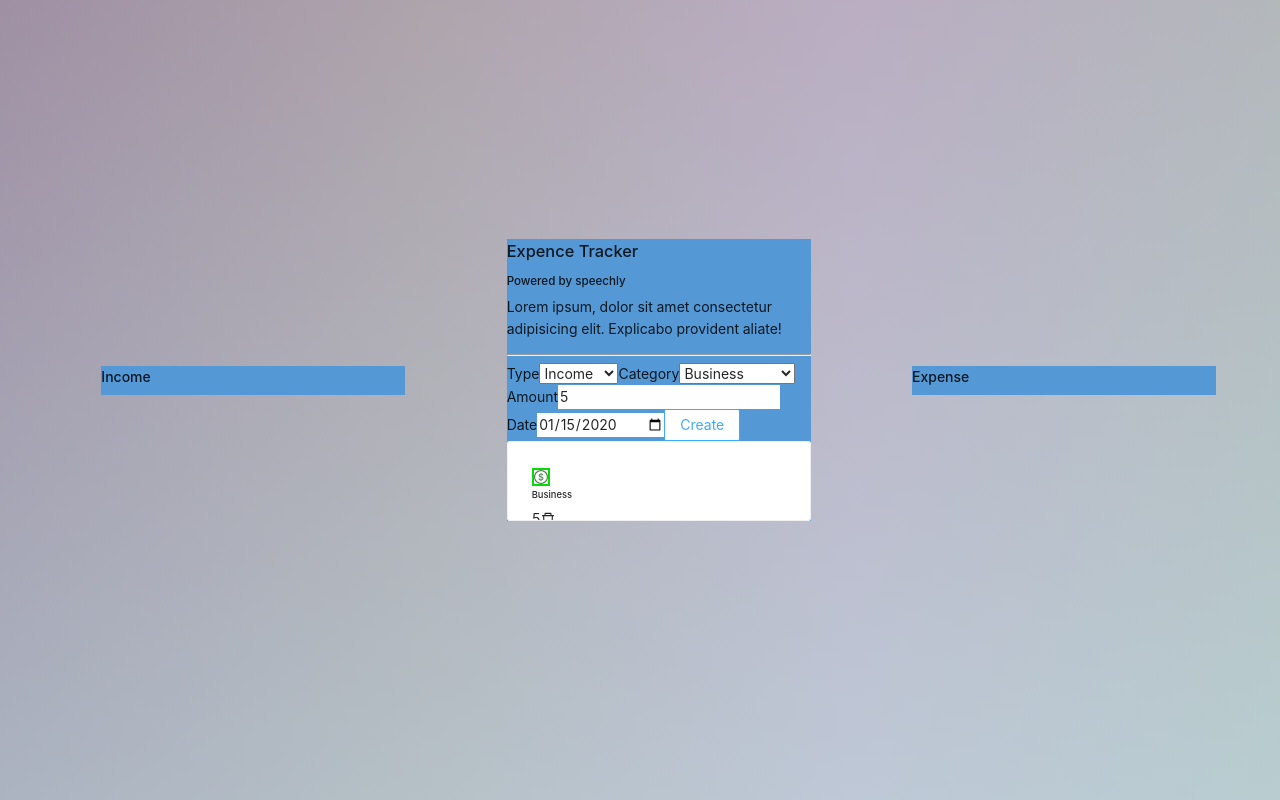
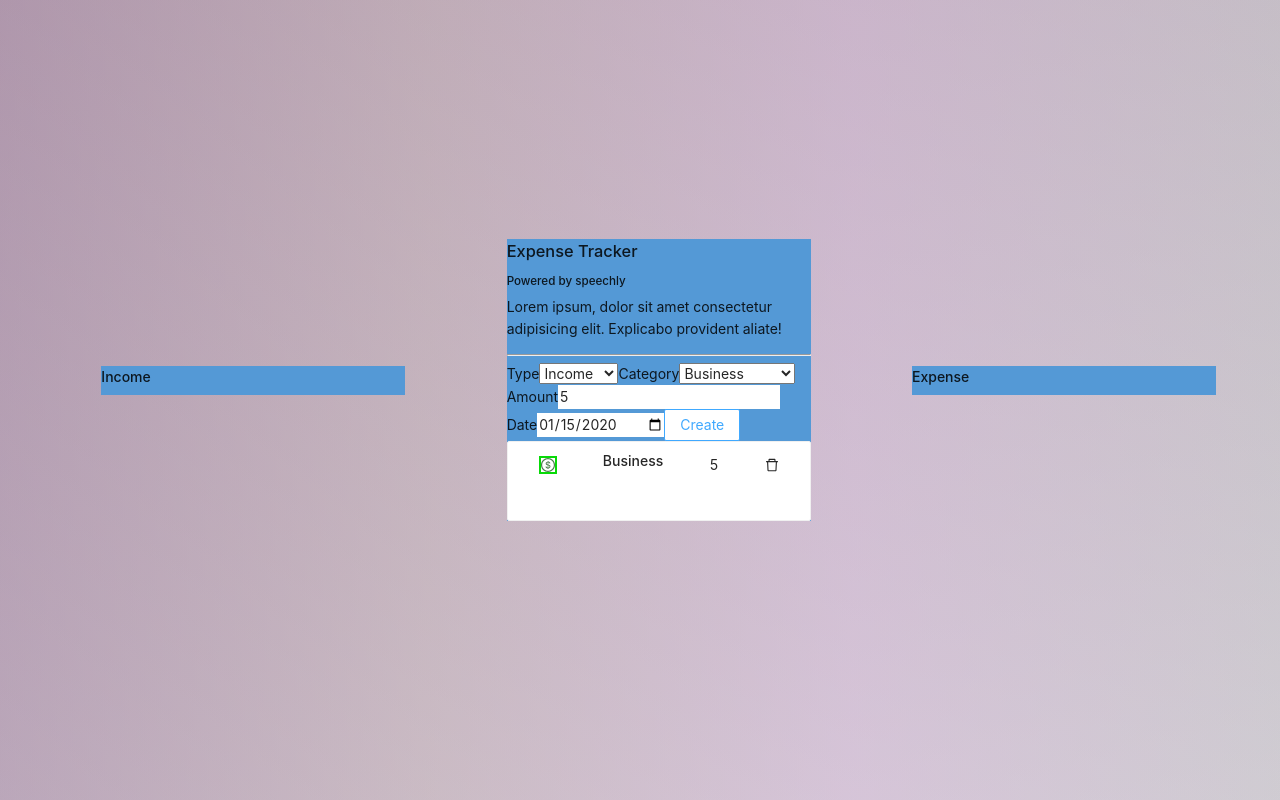
Before and after one commit to raqib-rasheed/voice-recognition-expense-tracker, a React (Create React App) app: page / in a window 1280 px wide. Both pictures are taken after typing "5", "2020-01-15" into the empty fields and a click on the button "Create". Built offline with nearby package versions, Linux system fonts and the light colour scheme.

Commit message:
add remove transactions completed

```diff
--- a/src/App.css
+++ b/src/App.css
@@ -9,15 +9,15 @@ body {
 }
 body {
   background: linear-gradient(
-      rgba(106, 137, 145, 0.404),
-      rgba(158, 202, 207, 0.603)
+      rgba(106, 137, 145, 0.288),
+      rgba(158, 202, 207, 0.301)
     ),
     linear-gradient(
       to right,
-      rgba(161, 113, 147, 0.541),
-      rgba(204, 172, 169, 0.541),
-      rgba(240, 198, 229, 0.849),
-      rgba(195, 238, 195, 0.336)
+      rgba(161, 113, 147, 0.438),
+      rgba(204, 172, 169, 0.377),
+      rgba(240, 198, 229, 0.521),
+      rgba(195, 238, 195, 0.219)
     ),
     linear-gradient(45deg, rgba(201, 105, 142, 0.486), #ec99c781);
   align-items: center;
@@ -50,3 +50,13 @@ select:active {
 .card-container {
   overflow-y: scroll;
 }
+
+.transaction-container {
+  margin: 0.5rem;
+  display: flex;
+  justify-content: space-around;
+  align-items: center;
+}
+.ant-card-body {
+  padding: 0;
+}
--- a/src/components/Main/Inputs.tsx
+++ b/src/components/Main/Inputs.tsx
@@ -1,26 +1,18 @@
 import { Button } from "antd";
-import React, { ChangeEvent, Dispatch, FormEvent } from "react";
+import React, { ChangeEvent, Dispatch, FormEvent, useState } from "react";
 import { v4 as uuidv4 } from "uuid";
 
 import {
   incomeCategories,
   expenseCategories,
 } from "../../utils/categoriesConstants";
-import { addTransaction } from "./transactions/addTransaction";
+import { addTransaction } from "./transactions/utils/addTransaction";
+import { initialValue } from "../../utils/categoriesConstants";
 
 export type ITransaction = {
-  transactionToCreate: {
-    type: string;
-    category: string;
-    amount: number;
-    date: string;
-    id: string;
-  };
-  setTransactionToCreate: Dispatch<React.SetStateAction<any>>;
   contextProps: {
     transactions: {
-      incomes: [];
-      expenses: [];
+      transactions: [];
     };
     setTransactions: Dispatch<
       React.SetStateAction<{ incomes: []; expenses: [] }>
@@ -29,14 +21,38 @@ export type ITransaction = {
 };
 
 export default function Inputs(props: ITransaction) {
-  const { transactionToCreate, setTransactionToCreate, contextProps } = props;
+  const { contextProps } = props;
+
+  const [transactionToCreate, setTransactionToCreate] = useState(initialValue);
+
   function handleChange(e: ChangeEvent<any>) {
     const prop = e.target.id;
-    setTransactionToCreate({ ...transactionToCreate, [prop]: e.target.value });
+    if (prop === "amount") {
+      return setTransactionToCreate({
+        ...transactionToCreate,
+        [prop]: parseInt(e.target.value),
+      });
+    }
+
+    setTransactionToCreate({
+      ...transactionToCreate,
+      [prop]: e.target.value,
+    });
+    if (
+      transactionToCreate.type === "expense" &&
+      transactionToCreate.category === "Business"
+    ) {
+      console.log("issue hherer");
+      setTransactionToCreate({
+        ...transactionToCreate,
+        category: "Bills",
+      });
+    }
   }
   function handleSubmit(e: FormEvent<HTMLFormElement>) {
-    transactionToCreate.id = uuidv4();
     e.preventDefault();
+    const uuid = uuidv4();
+    setTransactionToCreate({ ...transactionToCreate, id: uuid });
     addTransaction(
       transactionToCreate,
       contextProps.transactions,
@@ -45,7 +61,7 @@ export default function Inputs(props: ITransaction) {
   }
   return (
     <>
-      <h3>Expence Tracker</h3>
+      <h3>Expense Tracker</h3>
       <h5>Powered by speechly</h5>
       <p>
         Lorem ipsum, dolor sit amet consectetur adipisicing elit. Explicabo
@@ -66,7 +82,9 @@ export default function Inputs(props: ITransaction) {
                   <option value={c.type}>{c.type}</option>
                 ))
               : expenseCategories.map((c) => (
-                  <option value={c.type}>{c.type}</option>
+                  <option defaultValue="Bills" value={c.type}>
+                    {c.type}
+                  </option>
                 ))}
           </select>
         </div>
--- a/src/components/Main/UsersArea.tsx
+++ b/src/components/Main/UsersArea.tsx
@@ -3,25 +3,16 @@ import React, { Dispatch, SetStateAction, useContext, useState } from "react";
 import Inputs from "./Inputs";
 import TransactionsContainer from "./transactions/TransactionsContainer";
 import { ExportTrackerContext } from "./../../context/Context";
-
-const initialState = {
-  type: "income",
-  category: "Business",
-  amount: 0,
-  date: "dd-mm-yyyy",
-  id: "",
-};
+import { v4 as uuidv4 } from "uuid";
 
 export type TContextProps = {
   transactions: {
-    incomes: [];
-    expenses: [];
+    transactions: [];
   };
   setTransactions: Dispatch<SetStateAction<{ incomes: []; expenses: [] }>>;
 };
 
 export default function UsersArea() {
-  const [transactionToCreate, setTransactionToCreate] = useState(initialState);
   const contextProps = useContext(ExportTrackerContext) as TContextProps;
   return (
     <>
@@ -30,11 +21,7 @@ export default function UsersArea() {
         xs={{ span: 11, offset: 1 }}
         lg={{ span: 6, offset: 2 }}
       >
-        <Inputs
-          setTransactionToCreate={setTransactionToCreate}
-          transactionToCreate={transactionToCreate}
-          contextProps={contextProps}
-        />
+        <Inputs contextProps={contextProps} />
         <TransactionsContainer transactions={contextProps.transactions} />
       </Col>
     </>
--- a/src/components/Main/transactions/SingleTransaction.tsx
+++ b/src/components/Main/transactions/SingleTransaction.tsx
@@ -1,7 +1,9 @@
-import React from "react";
+import React, { Dispatch, SetStateAction, useContext } from "react";
 import { DeleteOutlined, DollarCircleOutlined } from "@ant-design/icons";
+import removeTransaction from "./utils/removeTransaction";
+import { ExportTrackerContext } from "../../../context/Context";
 
-type TtransactionValues = {
+export type TtransactionValues = {
   type: string;
   category: string;
   amount: number;
@@ -10,32 +12,35 @@ type TtransactionValues = {
 };
 
 interface ITransactions {
-  incomes: TtransactionValues[];
-  expenses: TtransactionValues[];
+  transactions: {
+    transactions: TtransactionValues[];
+  };
+  setTransactions: Dispatch<SetStateAction<any>>;
 }
 
-export default function SingleTransaction(props: ITransactions) {
-  const { expenses, incomes } = props;
-  console.log(incomes[0]?.category);
+export default function SingleTransaction() {
+  const { transactions: allTransactions, setTransactions } = useContext(
+    ExportTrackerContext
+  ) as ITransactions;
+
   return (
     <>
-      {incomes.map((item) => {
+      {allTransactions?.transactions?.map((item) => {
         return (
-          <div id={item.id}>
-            <DollarCircleOutlined className="income" />
-            <h6>{item.category}</h6>
-            <span>{item.amount}</span>
-            <DeleteOutlined id={item.id} />
-          </div>
-        );
-      })}
-      {expenses.map((item) => {
-        return (
-          <div id={item.id}>
-            <DollarCircleOutlined className="expense" />
-            <h6>{item.category}</h6>
-            <span>{item.amount}</span>
-            <DeleteOutlined id={item.id} />
+          <div className="transaction-container" id={item.id}>
+            <DollarCircleOutlined id={item.id} className={item.type} />
+            <h4 id={item.id}>{item.category}</h4>
+            <span id={item.id}>{item.amount}</span>
+            <DeleteOutlined
+              id={item.id}
+              onClick={() =>
+                removeTransaction(
+                  item.id,
+                  allTransactions.transactions,
+                  setTransactions
+                )
+              }
+            />
           </div>
         );
       })}
--- a/src/components/Main/transactions/TransactionsContainer.tsx
+++ b/src/components/Main/transactions/TransactionsContainer.tsx
@@ -5,23 +5,22 @@ import SingleTransaction from "./SingleTransaction";
 
 export type ITransaction = {
   transactions: {
-    incomes: [];
-    expenses: [];
+    transactions: [];
   };
 };
 
 const TransactionsContainer = (props: ITransaction) => {
   const {
-    transactions: { expenses, incomes },
+    transactions: { transactions },
   } = props;
   return (
     <>
-      {expenses.length || incomes.length > 0 ? (
+      {transactions.length > 0 ? (
         <Card
           className="card-container"
           style={{ width: "100%", height: "5rem" }}
         >
-          <SingleTransaction incomes={incomes} expenses={expenses} />
+          <SingleTransaction />
         </Card>
       ) : (
         <></>
--- a/src/components/Main/transactions/analyseNetValue.ts
+++ b/src/components/Main/transactions/analyseNetValue.ts
@@ -1,3 +1,39 @@
-import { Ttransactions } from "./addTransaction";
+import { Ttransactions } from "../transactions/utils/addTransaction";
+import {
+  incomeCategories,
+  expenseCategories,
+} from "../../../utils/categoriesConstants";
 
-export default function analyseNetValue(transactions: Ttransactions) {}
+export default function analyseNetValue(transactions: Ttransactions) {
+  const { transactions: allTransactions } = transactions;
+  allTransactions.reduce((acc, crr) => {
+    if (crr.type === "income") {
+      incomeCategories.forEach((el) => {
+        if (el.type === crr.category) {
+          el.amount += crr.amount;
+        }
+      });
+    } else if (crr.type === "expense") {
+      expenseCategories.forEach((el) => {
+        if (el.type === crr.category) {
+          el.amount += crr.amount;
+        }
+      });
+    }
+    return acc;
+  }, 0);
+}
+
+// if (transaction.type === "income") {
+//   incomeCategories.forEach((el) => {
+//     if (el.type === transaction.category) {
+//       el.amount += transaction.amount;
+//     }
+//   });
+// } else {
+//   expenseCategories.forEach((el) => {
+//     if (el.type === transaction.category) {
+//       el.amount += transaction.amount;
+//     }
+//   });
+// }
--- /dev/null
+++ b/src/components/Main/transactions/utils/addTransaction.ts
@@ -0,0 +1,24 @@
+import { Dispatch, SetStateAction } from "react";
+import analyseNetValue from "../analyseNetValue";
+
+interface ITransaction {
+  type: string;
+  category: string;
+  amount: number;
+  date: string;
+  id: string;
+}
+export type Ttransactions = {
+  transactions: ITransaction[];
+};
+
+export function addTransaction(
+  newT: ITransaction,
+  transactions: Ttransactions,
+  setterFn: Dispatch<SetStateAction<any>>
+) {
+  let updatedTransactions = transactions?.transactions?.slice();
+  updatedTransactions.push(newT);
+  setterFn({ transactions: updatedTransactions });
+  analyseNetValue(transactions);
+}
--- /dev/null
+++ b/src/components/Main/transactions/utils/removeTransaction.ts
@@ -0,0 +1,15 @@
+import { Dispatch, SetStateAction } from "react";
+import analyseNetValue from "../analyseNetValue";
+import { TtransactionValues } from "../SingleTransaction";
+// import { Ttransactions } from "./addTransaction";
+
+export default function removeTransaction(
+  id: string,
+  transactions: TtransactionValues[],
+  setterFn: Dispatch<SetStateAction<any>>
+) {
+  const updatedTransactions = transactions.filter((item) => item.id !== id);
+  setterFn({ transactions: updatedTransactions });
+
+  // analyseNetValue(transactions);
+}
--- a/src/context/Context.tsx
+++ b/src/context/Context.tsx
@@ -3,8 +3,7 @@ import React, { createContext, FC, useState } from "react";
 export const ExportTrackerContext = createContext({});
 export const Provider: FC = ({ children }) => {
   const [transactions, setTransactions] = useState<any>({
-    incomes: [],
-    expenses: [],
+    transactions: [],
   });
 
   return (
--- a/src/utils/categoriesConstants.ts
+++ b/src/utils/categoriesConstants.ts
@@ -1,3 +1,5 @@
+import { v4 as uuidv4 } from "uuid";
+
 const incomeColors = [
   "#123123",
   "#154731",
@@ -53,3 +55,11 @@ export const resetCategories = () => {
   incomeCategories.forEach((c) => (c.amount = 0));
   expenseCategories.forEach((c) => (c.amount = 0));
 };
+
+export const initialValue = {
+  type: "income",
+  category: "Business",
+  amount: 0,
+  date: "dd-mm-yyyy",
+  id: uuidv4(),
+};
```
Also changed, not shown: src/components/Main/transactions/addTransaction.ts (deleted, +0 -30 lines).
